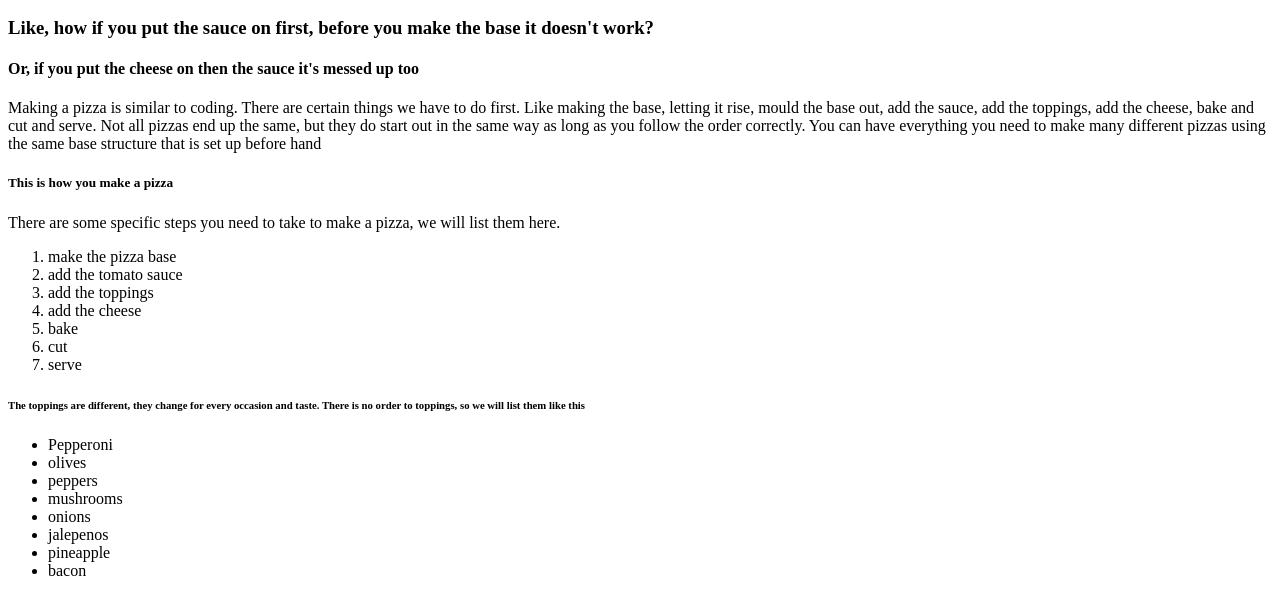
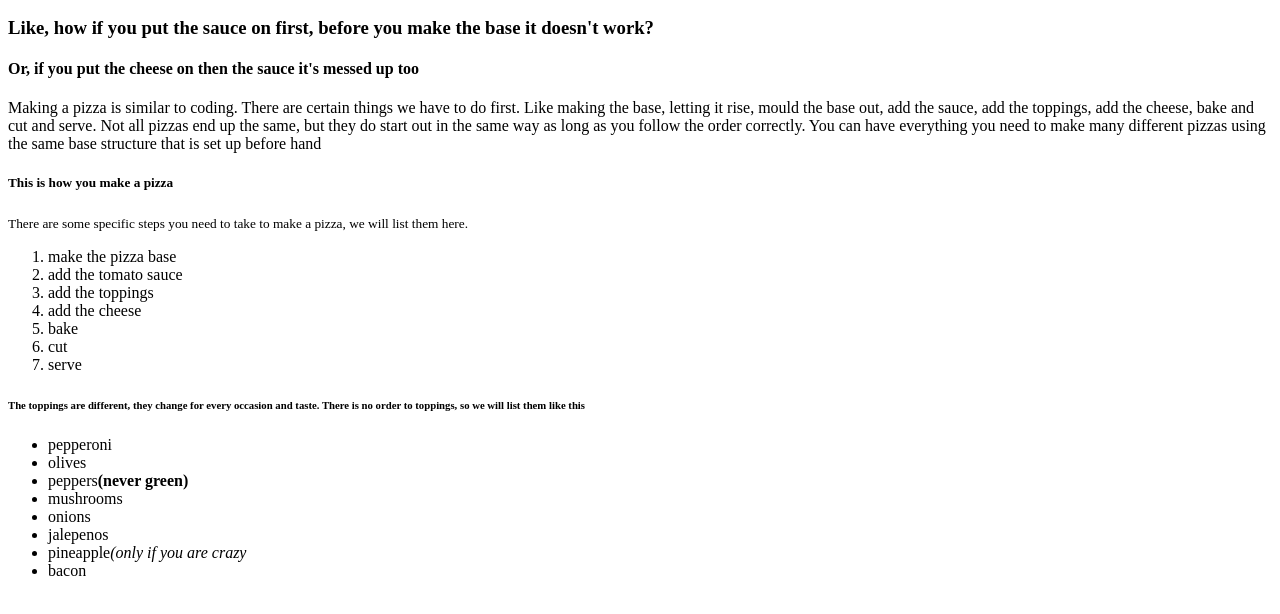
Before and after one commit to morganrees12/HTML-CSS, a plain HTML site: page index.html in a window 1280 px wide. Shown: the part 110-724 px from the top of the page. Drawn offline with Linux system fonts and the light colour scheme.

Commit message:
inline elements

```diff
--- a/index.html
+++ b/index.html
@@ -17,7 +17,7 @@
 
 <!-- Make lists here -->
     <h5>This is how you make a pizza</h5>
-    <p>There are some specific steps you need to take to make a pizza, we will list them here.</p>
+    <p><small>There are some specific steps you need to take to make a pizza, we will list them here.</small></p>
 
     <ol>
         <li>make the pizza base</li>
@@ -32,13 +32,13 @@
     <h6>The toppings are different, they change for every occasion and taste. There is no order to toppings, so we will list them like this</h6>
 
     <ul>
-        <li>Pepperoni</li>
+        <li>pepperoni</li>
         <li>olives</li>
-        <li>peppers</li>
+        <li>peppers<strong>(never green)</strong></li>
         <li>mushrooms</li>
         <li>onions</li>
         <li>jalepenos</li>
-        <li>pineapple</li>
+        <li>pineapple<em>(only if you are crazy</em></li>
         <li>bacon</li>
     </ul>
 
```
